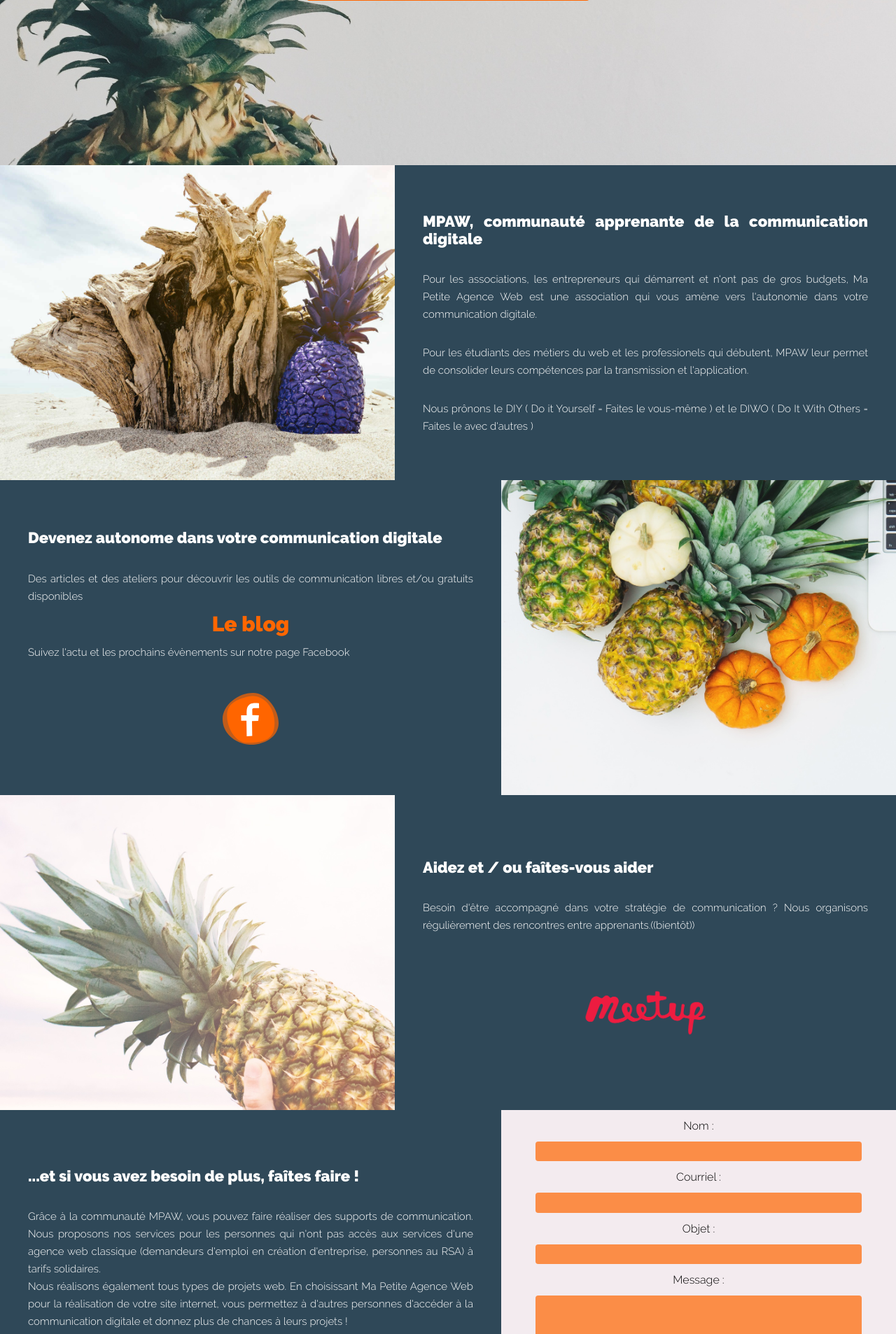
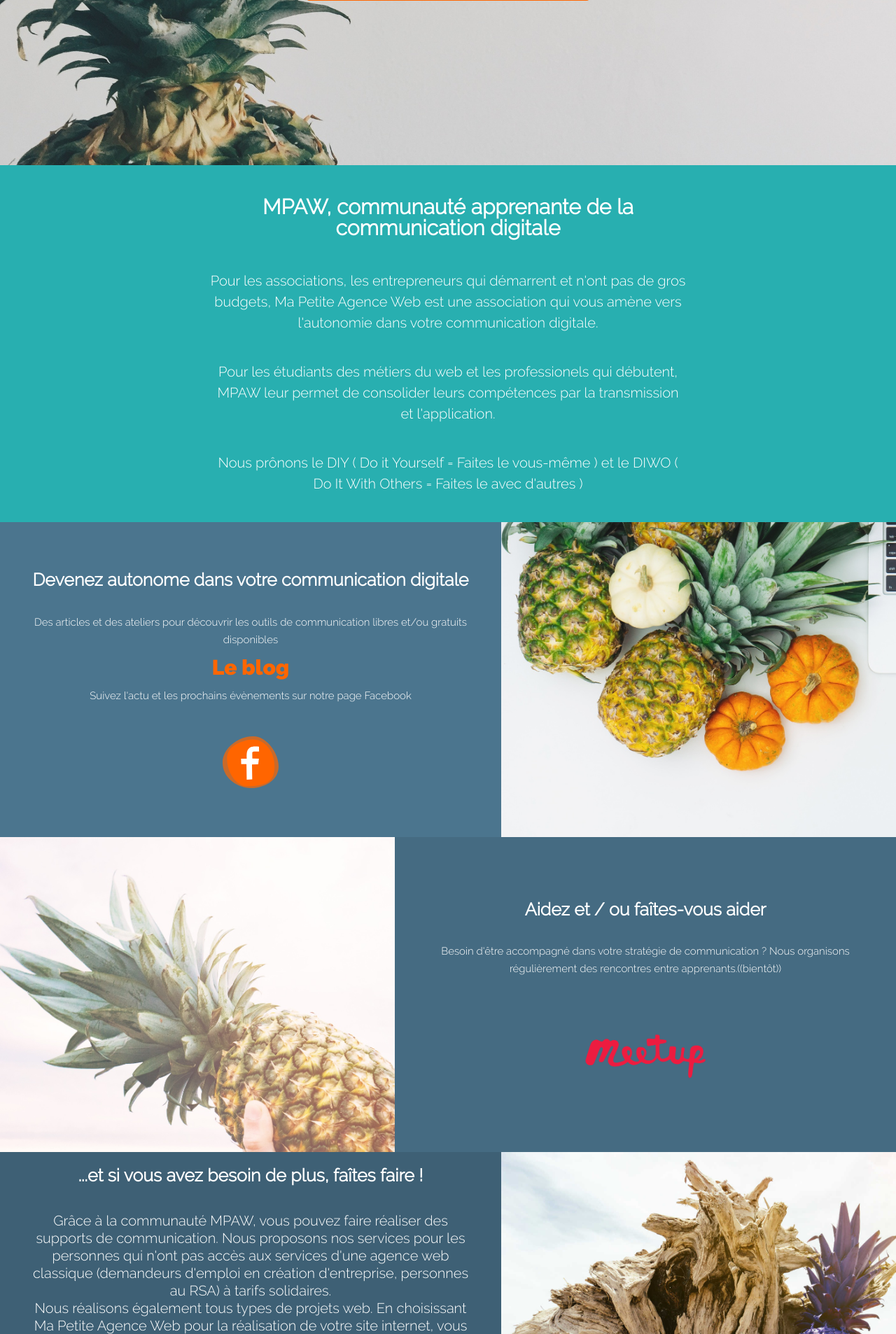
Before and after one commit to Letitbe133/mpaw, a PHP site: page /index.php in a window 1280 px wide. Shown: the part 564-2470 px from the top of the page at 70% size. Run offline with PHP 8.4, Linux system fonts and the light colour scheme; some libraries are stand-ins or nearby versions.

Commit message:
modified landing page layout and css

```diff
--- a/private/view/contact.php
+++ b/private/view/contact.php
@@ -1,4 +1,4 @@
-    <div class="section-header">
+    <div>
         <form action="#formContact" method="POST" id="formContact" >
                 <div>
                     <label for="nom">Nom :</label>
--- a/private/view/main.php
+++ b/private/view/main.php
@@ -1,7 +1,5 @@
 <main>
     <section id="public">
-        <div class="section-header">
-    	</div>
         <div class="section-content">
             <h2>
 		MPAW, communauté apprenante de la communication digitale
@@ -49,6 +47,8 @@
         </div>
     </section>
     <section id="pro">
+      <div class="section-header">
+      </div>
       <div class="section-content">
           <h2>
 	...et si vous avez besoin de plus, faîtes faire !
@@ -60,6 +60,9 @@
               Parlez-nous de votre projet !
           </p>
       </div>
+
+    </section>
+    <section id="contact">
       <?php require_once('private/view/contact.php'); ?>
     </section>
 
--- a/public/css/main.css
+++ b/public/css/main.css
@@ -163,11 +163,11 @@
 
 	.section-content {
 	    padding: 0 2rem;
-	    background-color: rgb(47, 72, 88);
+	    background-color: #2f4858;
 	}
 
 		.section-content p {
-		    text-align: justify;
+		    text-align: center;
 		    color: white;
 		    font-size: 1.5rem;
 		}
@@ -188,8 +188,10 @@
 		}
 
 		.section-content h2 {
-			font-family: ralewayblack;
-			font-size: 2.2rem;
+			font-family: ralewaylight;
+			font-size: 2.5rem;
+			font-weight: bolder;
+			text-align: center;
 		}
 
 #public .section-header {
@@ -210,6 +212,7 @@
 
 #pro .section-header {
 	height: auto;
+	background-image: url('../images/ananasbleu.jpeg');
 }
 
 /* end main style */
@@ -366,13 +369,22 @@
 		    }
 
 		#formContact {
-		        background-color: rgb(243, 235, 239);
-		        padding: 1rem 0;
+		        /*background-color: rgb(80, 83, 147);*/
+		        padding: 3rem 0;
+		}
+
+		#formContact div {
+			/*width: 60%;*/
 		}
 
 			#formContact input, #formContact textArea, #formContact button, #formContact label, .section-content, footer {
-	    font-size: 1.6rem;
+	    font-size: 2rem;
+			color: white;
 	    }
+
+			#formContact input, #formContact textarea {
+				background-color: rgba(255, 255, 255, 0.5);
+			}
 
     .sous-menu li {
         font-size: 2rem;
@@ -414,7 +426,7 @@
 	        justify-content: center;
 	        width: 53%;
 	        color: white;
-	        text-align: justify;
+	        text-align: center;
 	        padding: 0 4rem;
 	    }
 
@@ -422,14 +434,35 @@
 					font-size: 3rem;
 				}
 
-    #public, #ateliers, #meetup {
+    #ateliers, #meetup {
         height: 450px;
     }
 
-    #ateliers {
+		#public .section-content{
+			width: 100%;
+			background-color: rgb(40, 175, 176);
+			text-align: center;
+			padding: 2rem 30rem;
+			line-height: 3rem;
+			box-sizing: border-box;
+		}
 
+		#public .section-content p, #pro .section-content p {
+			text-align: center;
+			font-size: 2rem;
+		}
+
+		#public .section-content h2 {
+			font-size: 3rem;
+		}
+
+    #ateliers, #pro {
         flex-direction: row-reverse;
     }
+
+		#ateliers .section-content {
+			background-color: rgb(75, 117, 142);
+		}
 
 			#ateliers .section-content img {
 				padding-top: 3rem;
@@ -440,7 +473,29 @@
 			padding-top: 3rem;
 		}
 
-    #tagline {
+		#meetup .section-content {
+			background-color: rgb(69, 107, 130);
+		}
+
+		/*#pro {
+			display: block;
+		}*/
+
+		#pro .section-content {
+			/*width: 100%;*/
+			background-color: rgb(62, 96, 117);
+		}
+
+		#contact {
+			background-color: rgb(40, 175, 176);
+		}
+
+		#contact div {
+			width: 80%;
+
+		}
+
+		#tagline {
         margin-top: 0;
     }
 
```
Lines whose indentation alone changed are shown as unchanged.
